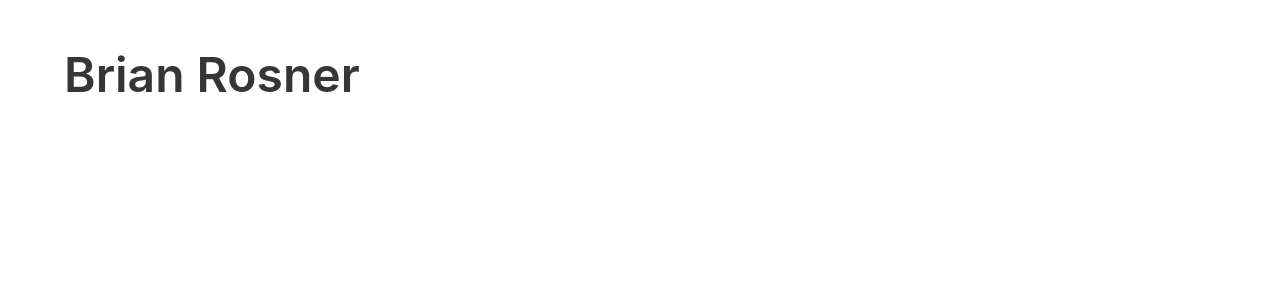
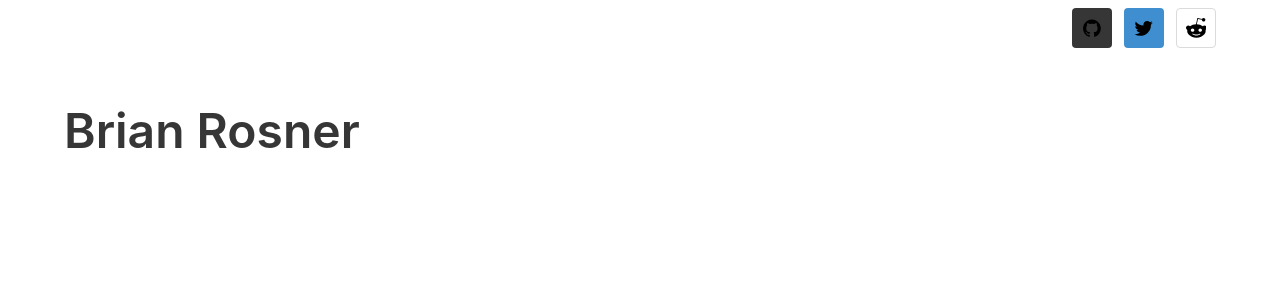
Before and after one commit to brosner/brosner.com, a SvelteKit app: page / in a window 1280 px wide. Shown: the top 300 px of the page. Built offline with nearby package versions, Linux system fonts and the light colour scheme.

Commit message:
added navbar

```diff
--- a/src/routes/+page.svelte
+++ b/src/routes/+page.svelte
@@ -1,5 +1,41 @@
 <div id="app">
   <div class="hello wrapper">
+
+    <nav class="navbar">
+      <div class="container">
+        <div class="navbar-brand"><!----></div>
+        <div class="navbar-menu">
+        <div class="navbar-end">
+          <div class="navbar-item">
+            <div class="field is-grouped">
+              <p class="control"><a href="https://github.com/brosner" class="button is-dark"><span class="icon"><svg
+                version="1.1" role="presentation" width="17.82857142857143" height="20.8"
+                viewBox="0 0 1536 1792" class="fa-icon" style="font-size: 1.3em;">
+                <path
+                  d="M768 128q209 0 385.5 103t279.5 279.5 103 385.5q0 251-146.5 451.5t-378.5 277.5q-27 5-40-7t-13-30q0-3 0.5-76.5t0.5-134.5q0-97-52-142 57-6 102.5-18t94-39 81-66.5 53-105 20.5-150.5q0-119-79-206 37-91-8-204-28-9-81 11t-92 44l-38 24q-93-26-192-26t-192 26q-16-11-42.5-27t-83.5-38.5-85-13.5q-45 113-8 204-79 87-79 206 0 85 20.5 150t52.5 105 80.5 67 94 39 102.5 18q-39 36-49 103-21 10-45 15t-57 5-65.5-21.5-55.5-62.5q-19-32-48.5-52t-49.5-24l-20-3q-21 0-29 4.5t-5 11.5 9 14 13 12l7 5q22 10 43.5 38t31.5 51l10 23q13 38 44 61.5t67 30 69.5 7 55.5-3.5l23-4q0 38 0.5 88.5t0.5 54.5q0 18-13 30t-40 7q-232-77-378.5-277.5t-146.5-451.5q0-209 103-385.5t279.5-279.5 385.5-103zM291 1231q3-7-7-12-10-3-13 2-3 7 7 12 9 6 13-2zM322 1265q7-5-2-16-10-9-16-3-7 5 2 16 10 10 16 3zM352 1310q9-7 0-19-8-13-17-6-9 5 0 18t17 7zM394 1352q8-8-4-19-12-12-20-3-9 8 4 19 12 12 20 3zM451 1377q3-11-13-16-15-4-19 7t13 15q15 6 19-6zM514 1382q0-13-17-11-16 0-16 11 0 13 17 11 16 0 16-11zM572 1372q-2-11-18-9-16 3-14 15t18 8 14-14z">
+                </path> <!---->
+              </svg></span></a></p>
+              <p class="control"><a href="https://twitter.com/brosner" class="button is-info"><span
+                class="icon"><svg version="1.1" role="presentation" width="19.314285714285717" height="20.8"
+                  viewBox="0 0 1664 1792" class="fa-icon" style="font-size: 1.3em;">
+                  <path
+                    d="M1620 408q-67 98-162 167 1 14 1 42 0 130-38 259.5t-115.5 248.5-184.5 210.5-258 146-323 54.5q-271 0-496-145 35 4 78 4 225 0 401-138-105-2-188-64.5t-114-159.5q33 5 61 5 43 0 85-11-112-23-185.5-111.5t-73.5-205.5v-4q68 38 146 41-66-44-105-115t-39-154q0-88 44-163 121 149 294.5 238.5t371.5 99.5q-8-38-8-74 0-134 94.5-228.5t228.5-94.5q140 0 236 102 109-21 205-78-37 115-142 178 93-10 186-50z">
+                  </path> <!---->
+                </svg></span></a></p>
+                <p class="control"><a href="https://www.reddit.com/u/brosner" class="button reddit"><span
+                  class="icon"><svg version="1.1" role="presentation" width="20.8" height="20.8"
+                    viewBox="0 0 1792 1792" class="fa-icon" style="font-size: 1.3em;">
+                    <path
+                      d="M1792 846q0 58-29.5 105.5t-79.5 72.5q12 46 12 96 0 155-106.5 287t-290.5 208.5-400 76.5-399.5-76.5-290-208.5-106.5-287q0-47 11-94-51-25-82-73.5t-31-106.5q0-82 58-140.5t141-58.5q85 0 145 63 218-152 515-162l116-521q3-13 15-21t26-5l369 81q18-37 54-59.5t79-22.5q62 0 106 43.5t44 105.5-44 106-106 44-105.5-43.5-43.5-105.5l-334-74-104 472q300 9 519 160 58-61 143-61 83 0 141 58.5t58 140.5zM418 1045q0 62 43.5 106t105.5 44 106-44 44-106-44-105.5-106-43.5q-61 0-105 44t-44 105zM1228 1400q11-11 11-26t-11-26q-10-10-25-10t-26 10q-41 42-121 62t-160 20-160-20-121-62q-11-10-26-10t-25 10q-11 10-11 25.5t11 26.5q43 43 118.5 68t122.5 29.5 91 4.5 91-4.5 122.5-29.5 118.5-68zM1225 1195q62 0 105.5-44t43.5-106q0-61-44-105t-105-44q-62 0-106 43.5t-44 105.5 44 106 106 44z">
+                    </path> <!---->
+                  </svg></span></a></p>
+            </div>
+          </div>
+        </div>
+        </div>
+      </div>
+    </nav>
+
     <section class="section">
       <div class="container">
         <h1 class="title is-1">Brian Rosner</h1>
```
